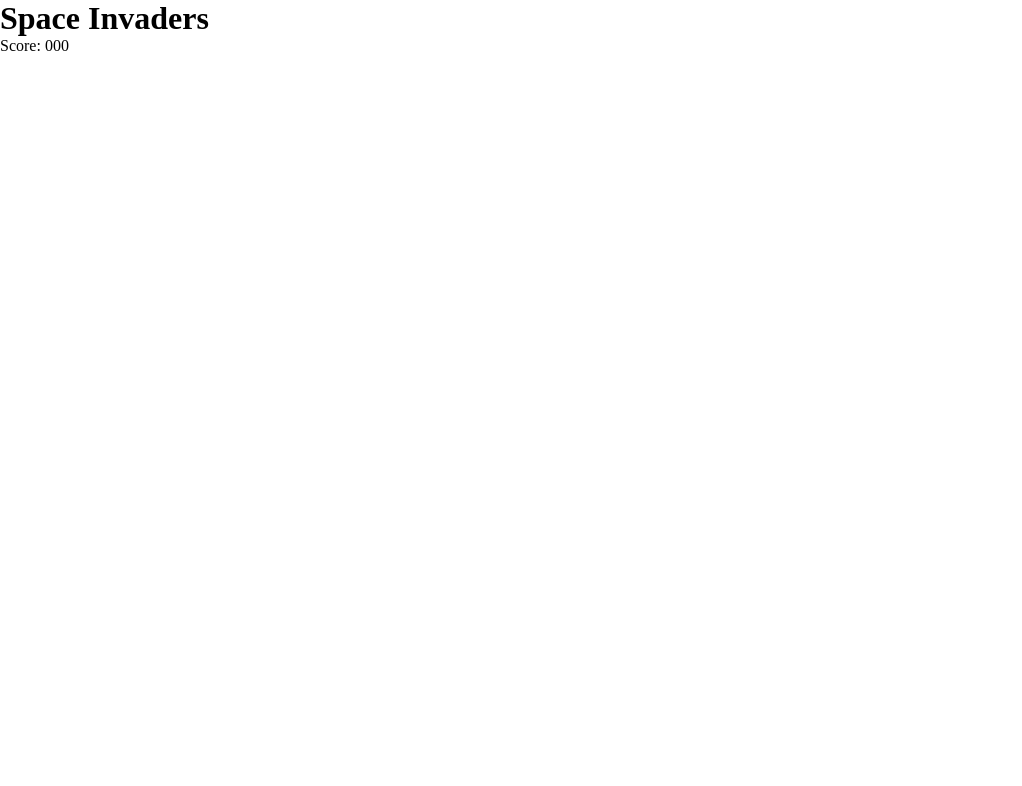
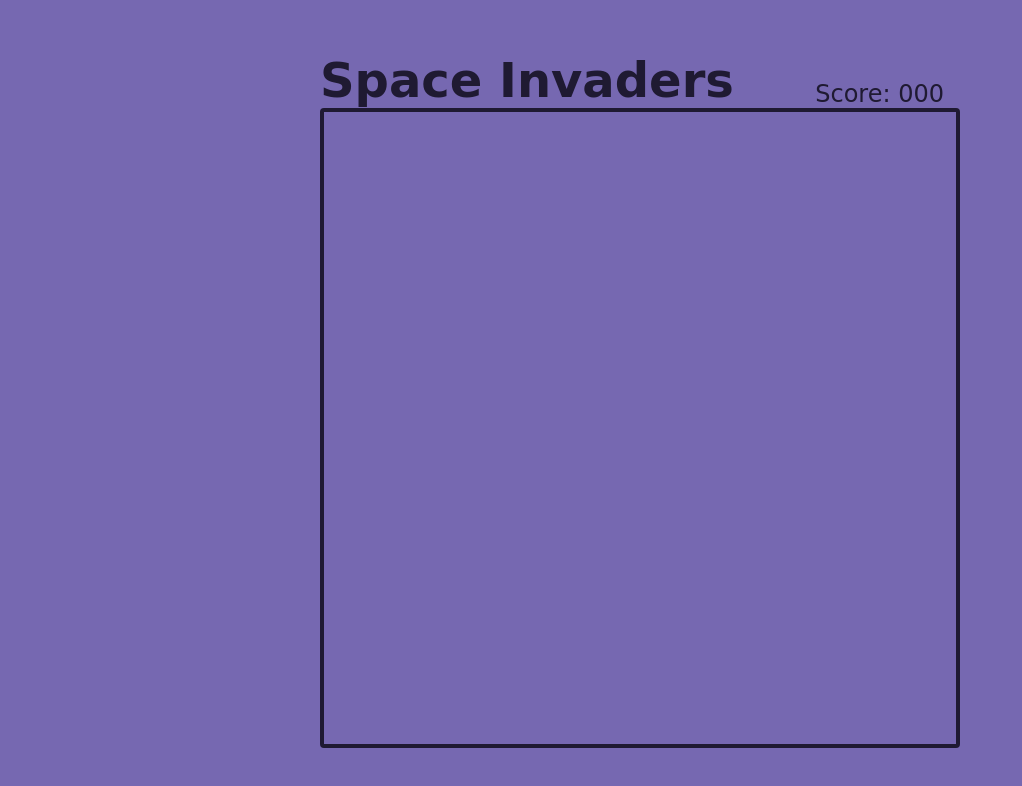
Before and after one commit to JoshuahBoardman/My-Space-Invaders, a plain HTML site: page index.html in a window 1280 px wide. Shown: the whole page, without its empty margins (0-1022 px from the left). Drawn offline with Linux system fonts and the light colour scheme; a web font is replaced by a local one.

Commit message:
Finished the base css

```diff
--- a/index.html
+++ b/index.html
@@ -4,13 +4,18 @@
     <meta charset="UTF-8">
     <meta http-equiv="X-UA-Compatible" content="IE=edge">
     <meta name="viewport" content="width=device-width, initial-scale=1.0">
+    <link rel="preconnect" href="https://fonts.googleapis.com">
+    <link rel="preconnect" href="https://fonts.gstatic.com" crossorigin>
+    <link href="https://fonts.googleapis.com/css2?family=Gugi&display=swap" rel="stylesheet">
     <link rel="stylesheet" href="style.css">
     <script src="js/main.js" defer type="module"></script>
     <title>Space Invaders</title>
 </head>
 <body>
-    <h1 class="title">Space Invaders</h1>
-    <div class="score">Score: <span class="score-number">000</span></div>
+    <div class="header-wrapper">
+        <h1 class="title">Space Invaders</h1>
+        <div class="score">Score: <span class="score-number">000</span></div>
+    </div>
     <div id="grid"></div>
 </body>
 </html>
--- a/style.css
+++ b/style.css
@@ -1,3 +1,10 @@
+/* global styles */
+
+:root {
+    --primary-color-400: hsl(252, 32%, 55%);
+    --primary-color-600: hsl(252, 32%, 15%);
+}
+
 *,
 *::before,
 *::after {
@@ -7,5 +14,65 @@
 }
 
 body {
+    font-family: 'Gugi', cursive;
+    background-color: var(--primary-color-400);
+    display: flex;
+    flex-direction: column;
+    justify-content: center;
+    align-items: center;
+    height: 100vh;
+    width: 100vw;
+}
+
+/* typography */
+
+.header-wrapper {
+    color: var(--primary-color-600);
+    display: flex;
+    justify-content: space-between;
+    align-items: flex-end;
+    width: 80vmin;
+}
+
+.title {
+    font-size: 6vmin;
+}
+
+.score {
+    font-size: 3vmin;
+    text-align: right;
+    padding-right: 1rem;
+}
+
+/* game styles */
+
+#grid {
+    border: .3rem solid var(--primary-color-600);
+    border-radius: .25rem;
+    display: grid;
+    grid-template-rows: repeat(19, 1fr);
+    grid-template-columns: repeat(19, 1fr);
+    width: 80vmin;
+    height: 80vmin;
 
 }
+
+.player {
+
+}
+
+.projectile {
+
+}
+
+.invader-one {
+
+}
+
+.invader-two {
+
+}
+
+.invader-three {
+
+}
```
